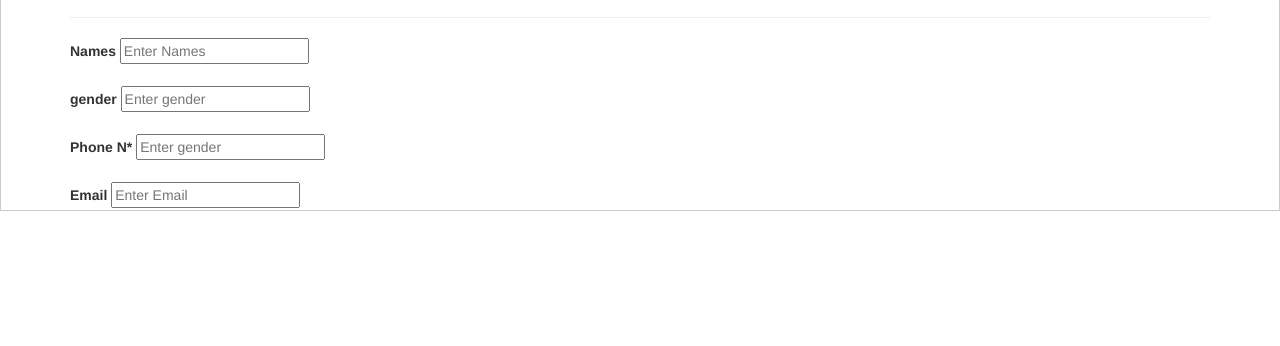
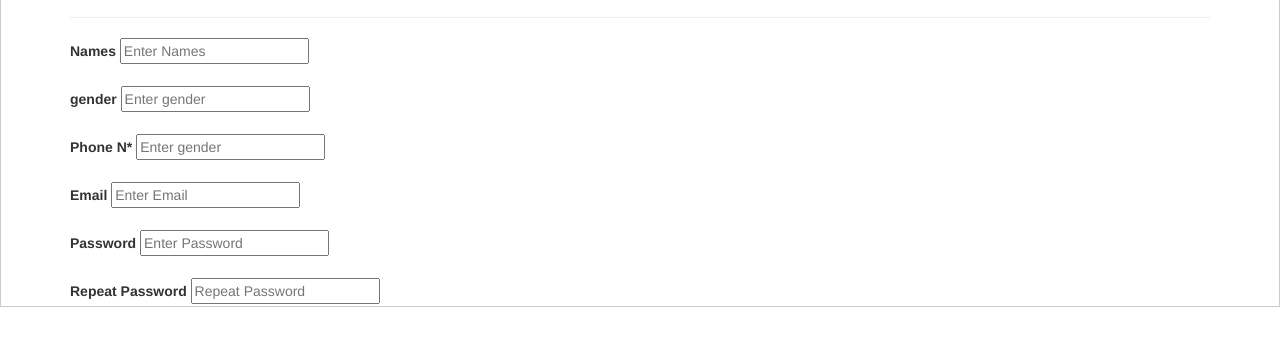
Before and after one commit to UmurerwaDivine/Notebook-Reminder, a plain HTML site: page account.html in a window 1280 px wide. Shown: the part 94-440 px from the top of the page. Drawn offline with Linux system fonts and the light colour scheme.

Commit message:
final labels added

```diff
--- a/account.html
+++ b/account.html
@@ -26,6 +26,12 @@
       <br><br>
       <label for="email"><b>Email</b></label>
       <input type="text" placeholder="Enter Email" name="email" required>
+      <br><br>
+      <label for="psw"><b>Password</b></label>
+      <input type="password" placeholder="Enter Password" name="psw" required>
+      <br><br>
+      <label for="psw-repeat"><b>Repeat Password</b></label>
+      <input type="password" placeholder="Repeat Password" name="psw-repeat" required>
     </div>
   </form>
 </body>
```
